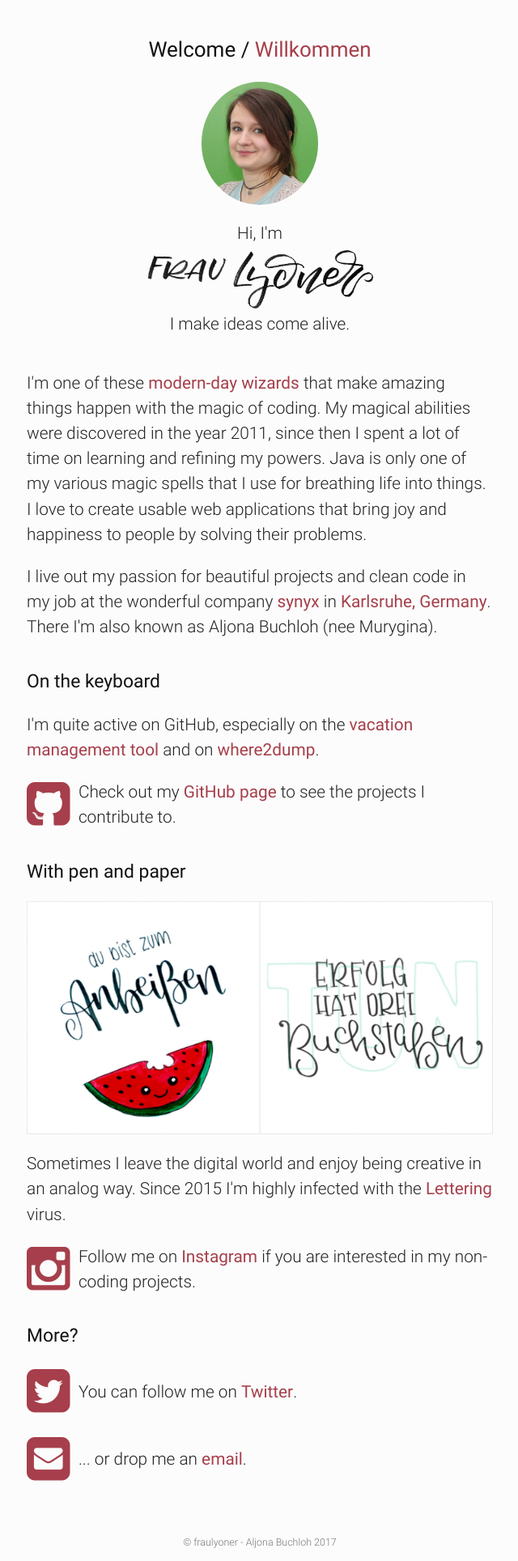
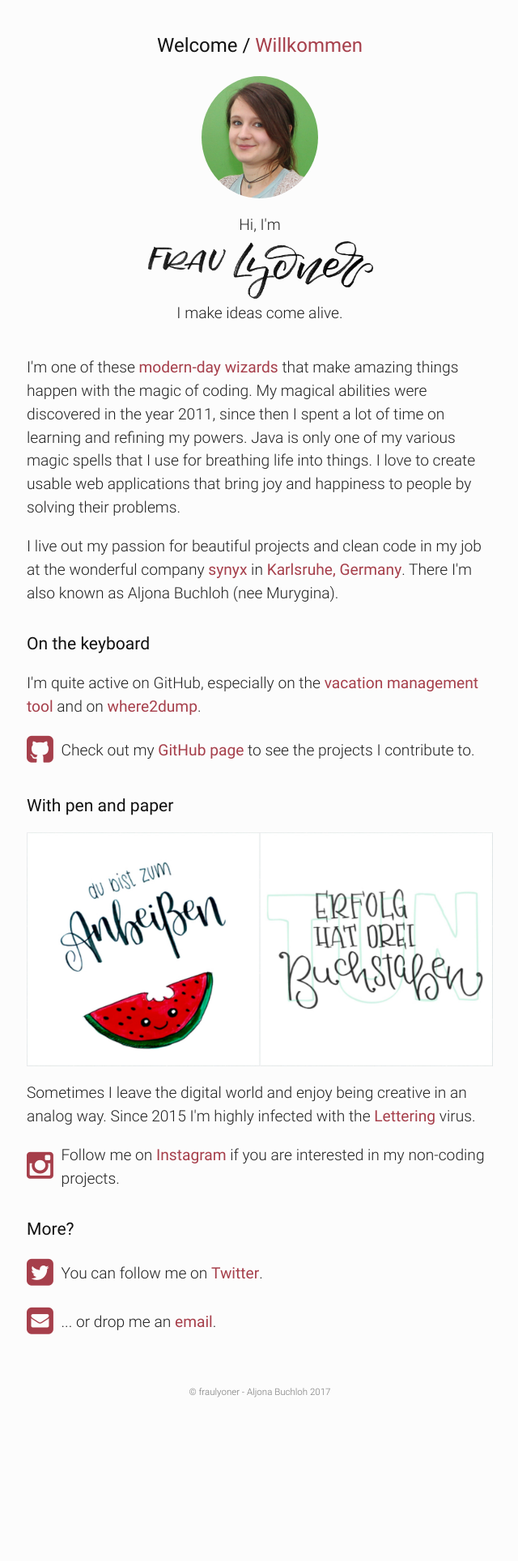
Before and after one commit to fraulyoner/fraulyoner.github.io, a Jekyll site: the page built from index.html, in a window 1280 px wide. Shown: the whole page at 81% size, without its empty margins (319-959 px from the left). Built offline with Jekyll 4.4.1, drawn with Linux system fonts in a browser that asks for light colours; after the commit the page ends 1740 px from its top, so only the background shows below that.

Commit message:
Adjust typographical sizes

```diff
--- a/_layouts/blog.html
+++ b/_layouts/blog.html
@@ -15,14 +15,15 @@
 
   <hr>
 
+  <div class="intro">
     {% include avatar.html %}
-
     <p>
       Die <a href="/">Frau Lyoner</a> möchte jetzt bloggen.
       Warum und so? Lorem ipsum dolor sit amet, consetetur sadipscing elitr, sed
       diam nonumy eirmod tempor invidunt ut labore et dolore magna aliquyam erat,
       sed diam voluptua. At vero eos et accusam et justo duo dolores et ea rebum.
     </p>
+  </div>
 
   <hr>
 
--- a/_sass/_base.scss
+++ b/_sass/_base.scss
@@ -77,15 +77,7 @@ body {
 /* And now some extensions for bigger devices, mobile first for the win! */
 
 @media (min-width: $xs-device) {
-
-  body {
-    font-size: 100%;
-
-    .container {
-      /*width: 85%;*/
-    }
-  }
-
+  /* OK */
 }
 
 @media (min-width: $sm-device) {
@@ -93,21 +85,13 @@ body {
 }
 
 @media (min-width: $md-device) {
-
-  body {
-    font-size: 110%;
-
-    .container {
-      /*width: 80%;*/
-    }
-  }
-
+  /* OK */
 }
 
 @media (min-width: $lg-device) {
 
   body {
-    font-size: 120%;
+    font-size: 110%;
 
     .container {
       width: 60%;
@@ -119,7 +103,7 @@ body {
 @media (min-width: $xl-device) {
 
   body {
-    font-size: 130%;
+    font-size: 120%;
 
     .container {
       width: 45%;
--- a/css/blog.scss
+++ b/css/blog.scss
@@ -4,6 +4,9 @@
 @import "variables";
 
 body {
+
+  $font-small: 80%;
+  $font-smaller: 75%;
 
   header {
     text-align: left;
@@ -20,7 +23,7 @@ body {
     }
 
     p {
-      font-size: 90%;
+      font-size: $font-small;
       margin: 0;
     }
 
@@ -28,12 +31,16 @@ body {
 
   .logo.logo--profile {
     float: left;
-    margin: 0.5em 0.5em 0 0.5em;
+    margin: 0 0.5em 0 0.5em;
     width: 15%;
   }
 
+  .intro {
+    font-size: $font-small;
+  }
+
   .posts {
-    font-size: 80%;
+  /* OK */
   }
 
   .post {
@@ -46,12 +53,12 @@ body {
 
     .date {
       margin: 0;
-      font-size: 75%;
+      font-size: $font-smaller;
       color: $text-decent-color;
     }
 
     .more {
-      font-size: 75%;
+      font-size: $font-smaller;
     }
   }
 
--- a/index.html
+++ b/index.html
@@ -42,7 +42,7 @@ layout: en
   <p class="contact">
     <a class="contact--icon" target="_blank"
        href="{{ site.user.github }}" title="GitHub">
-      <i class="fa fa-3x fa-github-square"></i>
+      <i class="fa fa-2x fa-github-square"></i>
     </a>
     <span class="contact--description">
     Check out my <a target="_blank" href="{{ site.user.github }}"
@@ -69,7 +69,7 @@ layout: en
   <p class="contact">
     <a class="contact--icon" target="_blank"
        href="{{ site.user.instagram }}" title="Instagram">
-      <i class="fa fa-3x fa-instagram"></i>
+      <i class="fa fa-2x fa-instagram"></i>
     </a>
     <span class="contact--description">
     Follow me on <a target="_blank"
@@ -85,7 +85,7 @@ layout: en
   <p class="contact">
     <a class="contact--icon" target="_blank"
        href="{{ site.user.twitter }}" title="Twitter">
-      <i class="fa fa-3x fa-twitter-square"></i>
+      <i class="fa fa-2x fa-twitter-square"></i>
     </a>
     <span class="contact--description">
     You can follow me on <a target="_blank"
@@ -96,7 +96,7 @@ layout: en
   <p class="contact">
     <a class="contact--icon" target="_blank"
        href="mailto:{{ site.user.email }}" title="email">
-      <i class="fa fa-3x fa-envelope-square"></i>
+      <i class="fa fa-2x fa-envelope-square"></i>
     </a>
     <span class="contact--description">
     ... or drop me an
```
Also changed, not shown: index_de.html (+4 -4 lines). Lines whose indentation alone changed are shown as unchanged.
